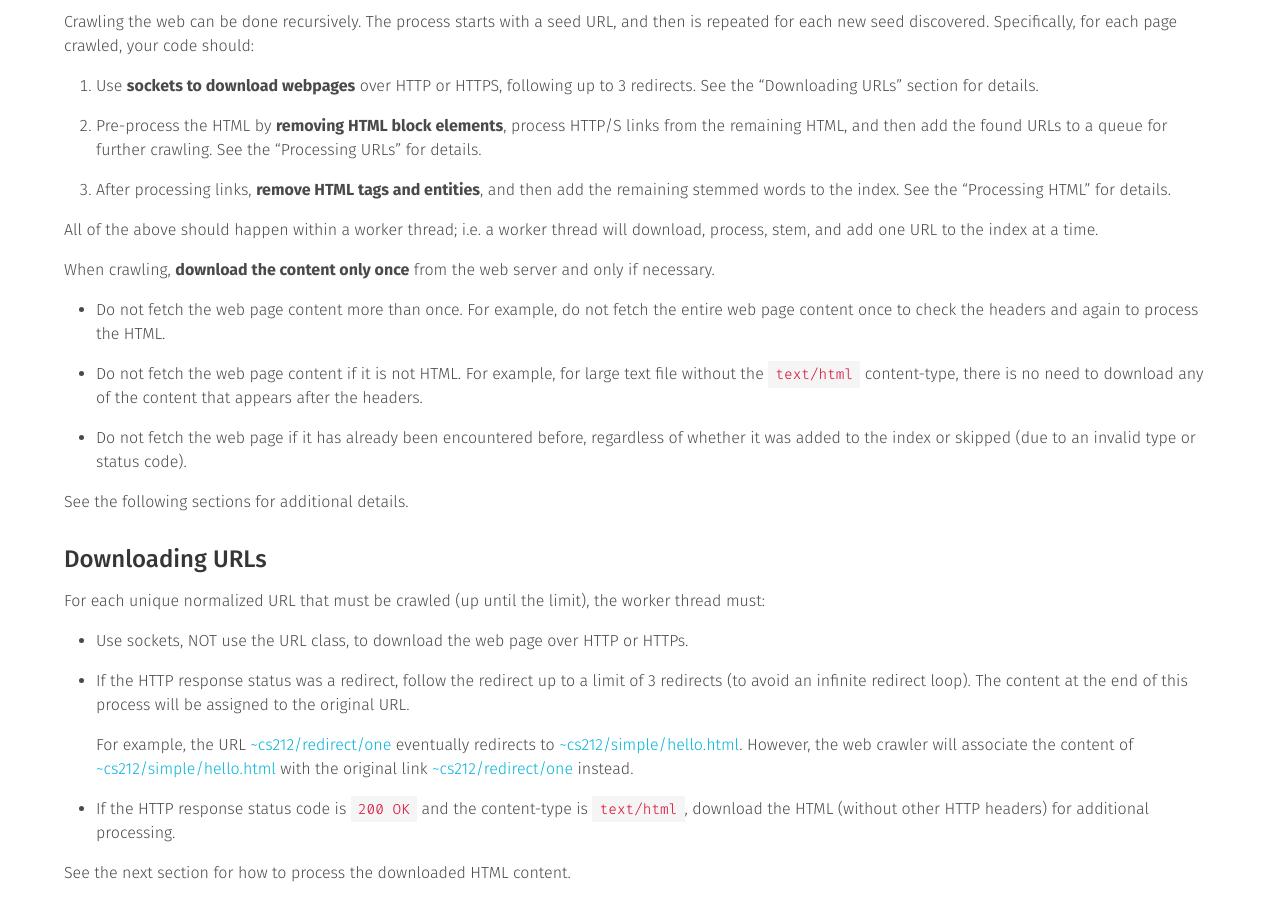
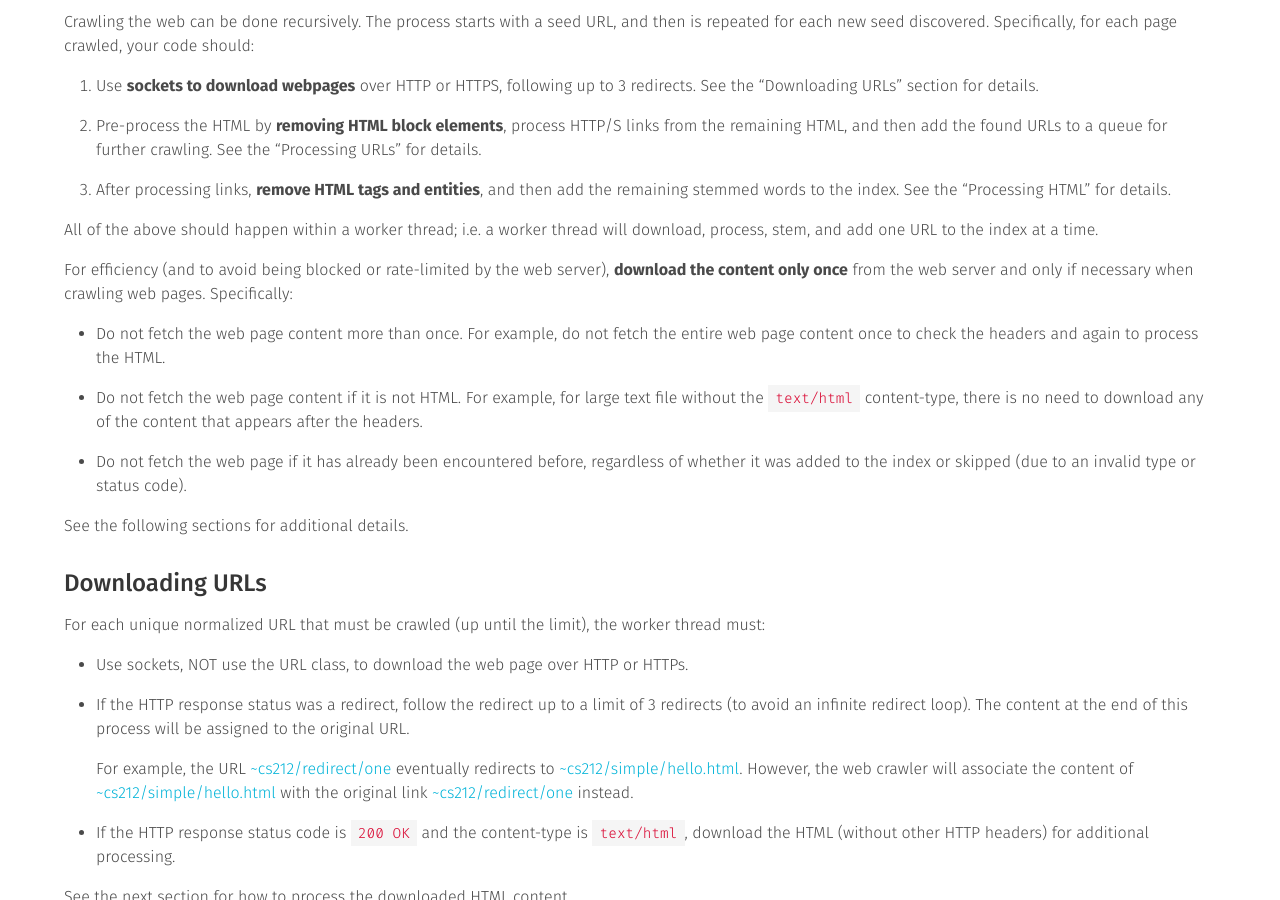
Before and after one commit to usf-cs272-fall2022/usf-cs272-fall2022.github.io, a Jekyll site: the page built from _projects/project-4a.md, in a window 1280 px wide and 900 px high, scrolled down 1314 px. Built offline with Jekyll 4.4.1, drawn with Linux system fonts in a browser that asks for light colours; comment, search, counter and statistics services are not loaded.

Commit message:
Fixing wording

```diff
--- a/_projects/project-4a.md
+++ b/_projects/project-4a.md
@@ -71,7 +71,7 @@ Crawling the web can be done recursively. The process starts with a seed URL, an
 
 All of the above should happen within a worker thread; i.e. a worker thread will download, process, stem, and add one URL to the index at a time.
 
-When crawling, **download the content only once** from the web server and only if necessary.
+For efficiency (and to avoid being blocked or rate-limited by the web server), **download the content only once** from the web server and only if necessary when crawling web pages. Specifically:
 
   - Do not fetch the web page content more than once. For example, do not fetch the entire web page content once to check the headers and again to process the HTML.
 
```
